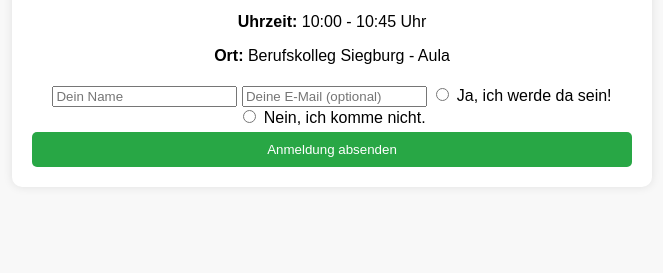
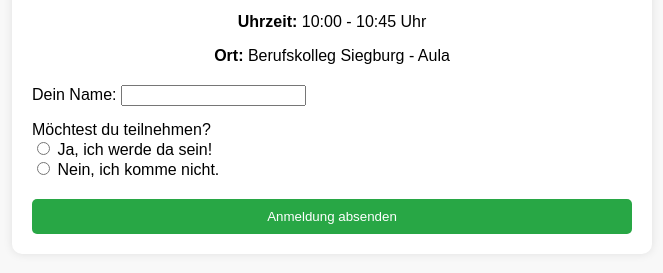
Before and after one commit to katjasiv/lebenretten, a plain HTML site: page index.html in a window 1280 px wide. Shown: the part 141-414 px from the top of the page, without its empty margins (308-971 px from the left). Drawn offline with Linux system fonts and the light colour scheme.

Commit message:
Add files via upload

```diff
--- a/index.html
+++ b/index.html
@@ -43,6 +43,10 @@
             color: green;
             margin-top: 15px;
         }
+        .form-group {
+            text-align: left;
+            margin-bottom: 15px;
+        }
     </style>
 </head>
 <body>
@@ -55,14 +59,17 @@
         </div>
 
         <form action="https://formspree.io/f/xpwqjjnz" method="POST">
-            <input type="text" name="name" placeholder="Dein Name" required>
-            <input type="email" name="_replyto" placeholder="Deine E-Mail (optional)">
-            <label>
-                <input type="radio" name="teilnahme" value="Ja, ich werde da sein!" required> Ja, ich werde da sein!
-            </label><br>
-            <label>
-                <input type="radio" name="teilnahme" value="Nein, ich komme nicht."> Nein, ich komme nicht.
-            </label><br>
+            <div class="form-group">
+                <label for="name">Dein Name:</label>
+                <input type="text" id="name" name="name" required>
+            </div>
+            <div class="form-group">
+                <label>Möchtest du teilnehmen?</label><br>
+                <input type="radio" id="ja" name="teilnahme" value="Ja, ich werde da sein!" required>
+                <label for="ja">Ja, ich werde da sein!</label><br>
+                <input type="radio" id="nein" name="teilnahme" value="Nein, ich komme nicht.">
+                <label for="nein">Nein, ich komme nicht.</label>
+            </div>
             <button type="submit">Anmeldung absenden</button>
         </form>
         <p id="success-message" class="success-message">Vielen Dank für deine Anmeldung!</p>
```
